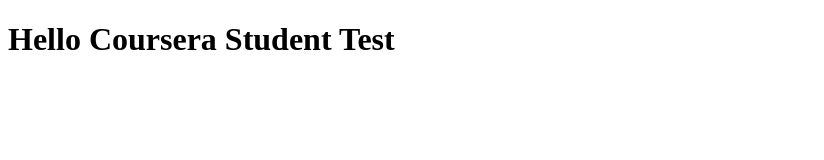
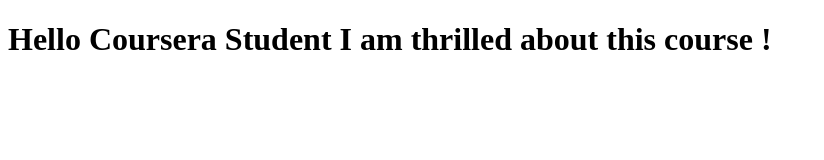
Before and after one commit to mrafiq1/coursera-test, a plain HTML site: page index.html in a window 1280 px wide. Shown: the whole page, without its empty margins (0-824 px from the left). Drawn offline with Linux system fonts and the light colour scheme.

Commit message:
Next version of web file

```diff
--- a/index.html
+++ b/index.html
@@ -5,6 +5,6 @@
     <title>Hello Coursera</title>
   </head>
   <body>
-    <h1>Hello Coursera Student Test</h1>
+    <h1>Hello Coursera Student I am thrilled about this course !</h1>
   </body>
 </html>
```
